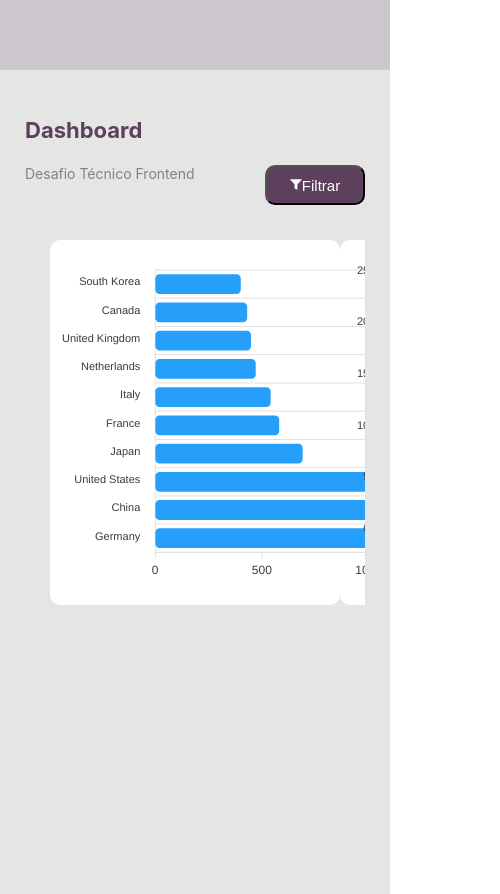
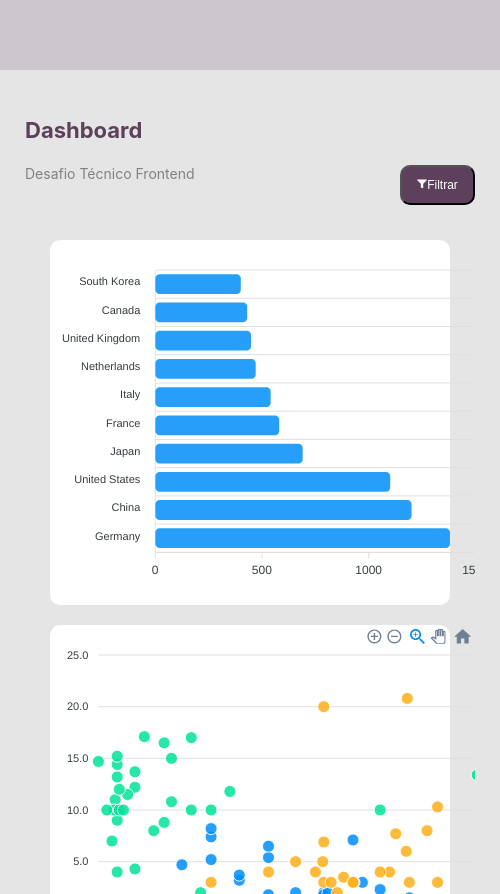
Before and after one commit to AllisonVinicius/dashboard-in-ApexCharts, a React (Create React App) app: page / in a window 390 px wide. Shown: the whole page, 500 px wide, since content can reach past the window. Built offline with nearby package versions, Linux system fonts and the light colour scheme; the HTML template or start-up script is replaced by a standard one.

Commit message:
include responsive media/breakpoint  in components

```diff
--- a/src/Components/ButtonFilter/styles.ts
+++ b/src/Components/ButtonFilter/styles.ts
@@ -13,11 +13,19 @@ export const Button = styled.button`
   font-size: 15px;
   color: #fff;
   background-color: #5d405c;
+
+  @media (max-width: 768px) {
+    font-size: 12px;
+    width: 75px;
+  }
 `;
 
 export const StyleIcon = styled(Icon)`
   height: 13px;
   width: 12px;
-
   fill: #fff;
+  @media (max-width: 768px) {
+    height: 10px;
+    width: 10px;
+  }
 `;
--- a/src/Components/Header/styles.ts
+++ b/src/Components/Header/styles.ts
@@ -5,8 +5,10 @@ export const Container = styled.div`
   display: flex;
   flex-direction: column;
 
-  @media (max-width: 320px) {
+  @media (max-width: 768px) {
+    justify-content: center;
     flex-direction: column;
+    width: 100%;
   }
 `;
 
--- a/src/Components/Layout/styles.ts
+++ b/src/Components/Layout/styles.ts
@@ -1,14 +1,8 @@
 import styled from "styled-components";
-
-/**
- * Layout
- * MH = Main Header
- * CT = Content
- */
 
 export const Grid = styled.div`
   display: grid;
-  grid-template-columns: 250px auto;
+  grid-template-columns: 500px auto;
   grid-template-rows: 70px auto;
 
   grid-template-areas:
@@ -16,9 +10,9 @@ export const Grid = styled.div`
     "CT CT";
 
   height: 100vh;
-  min-width: 315px;
+  min-width: 500px;
 
-  @media (max-width: 600px) {
+  @media (max-width: 768px) {
     grid-template-columns: 100%;
     grid-template-rows: 70px auto;
 
--- a/src/Pages/Dashboard/styles.ts
+++ b/src/Pages/Dashboard/styles.ts
@@ -6,8 +6,11 @@ export const Barras = styled.div``;
 
 export const Row = styled.div`
   display: flex;
-
   flex-direction: row;
+  @media (max-width: 768px) {
+    display: flex;
+    flex-direction: column;
+  }
 `;
 
 export const Col = styled.div`
```
